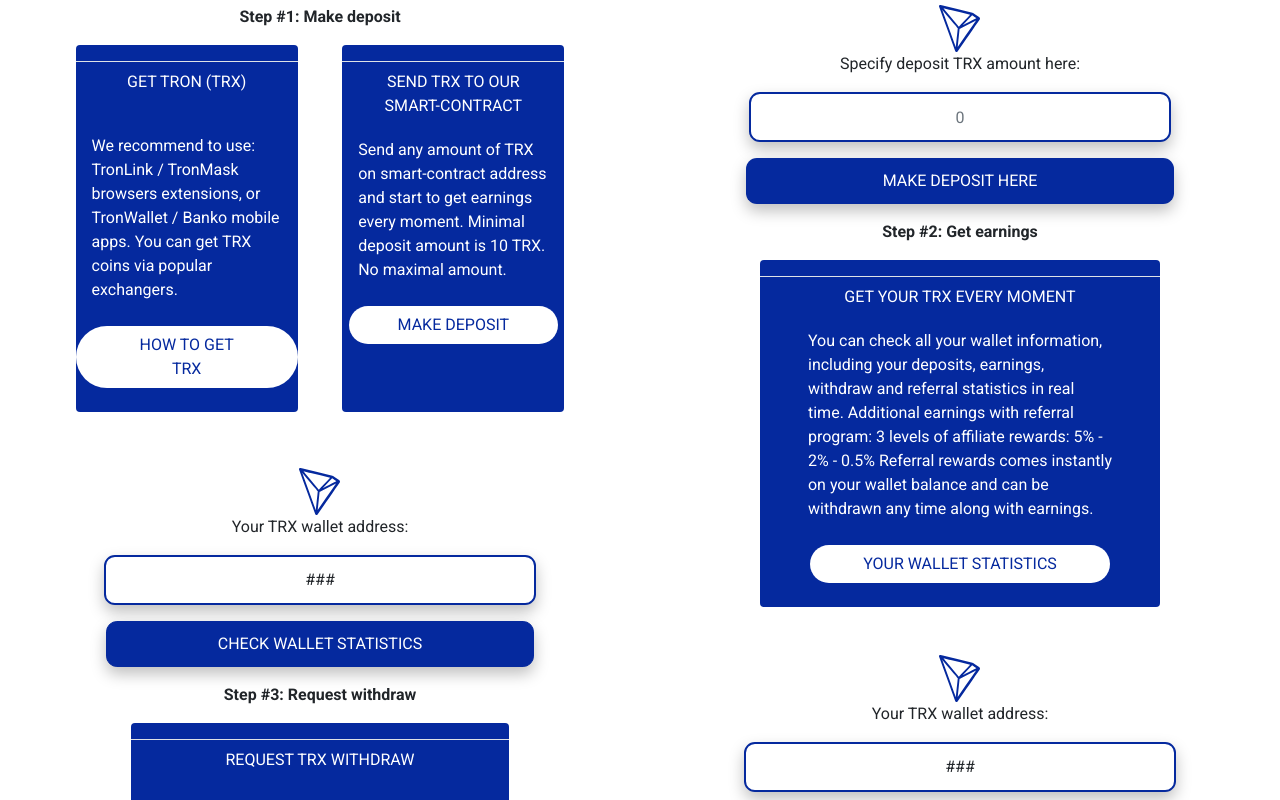
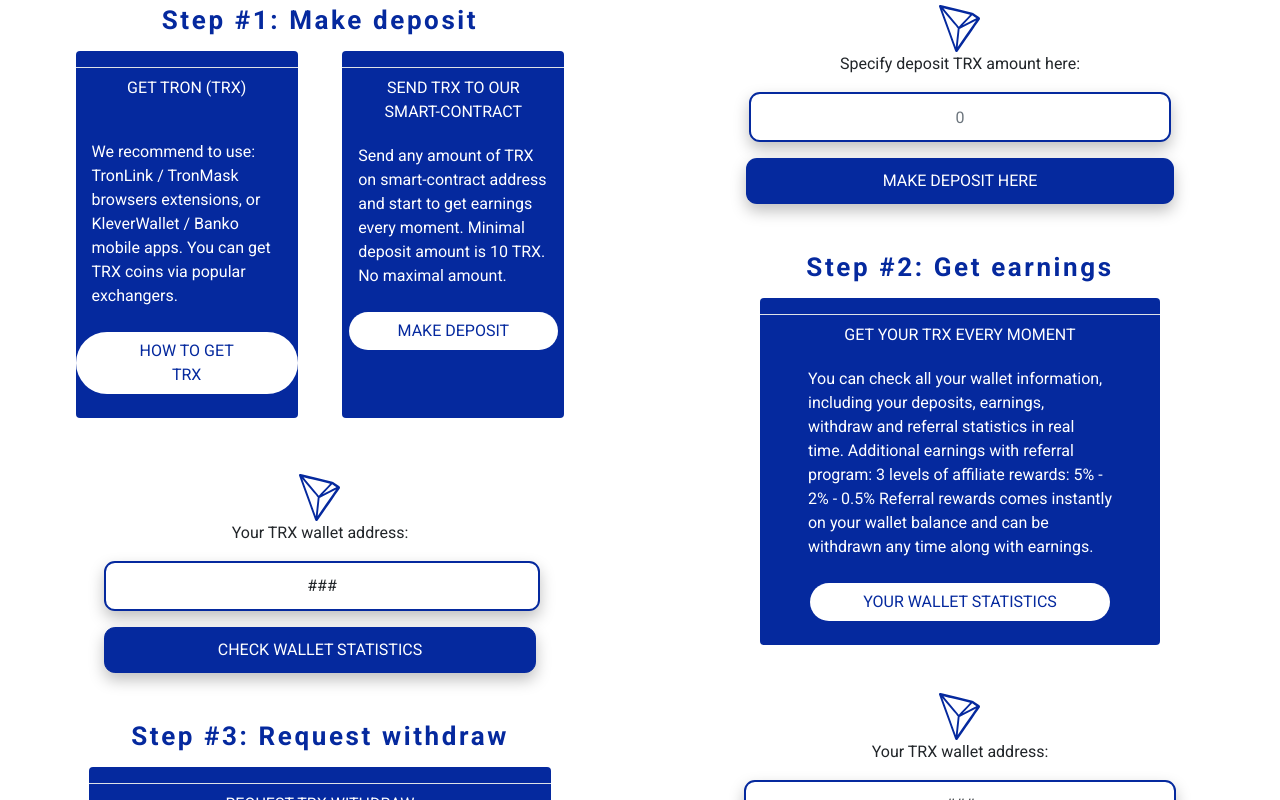
Before and after one commit to cyberorgnizm/tronaux, a React (Create React App) app: page / in a window 1280 px wide. Shown: the part 2660-3460 px from the top of the page. Built offline with nearby package versions, Linux system fonts and the light colour scheme.

Commit message:
Fix: resolve up to issue #18

```diff
--- a/src/App.css
+++ b/src/App.css
@@ -112,7 +112,7 @@
 .btn-border-primary {
   all: unset;
   width: 428px;
-  height: 46px;
+  height: 46px !important;
   box-shadow: 0px 7px 15px rgba(0, 0, 0, 0.25);
   border-radius: 10.8571px;
   background-color: #fff;
@@ -122,7 +122,7 @@
 .input-border-primary {
   all: unset;
   width: 418px;
-  height: 46px;
+  height: 46px !important;
   box-shadow: 0px 7px 15px rgba(0, 0, 0, 0.25);
   border-radius: 10.8571px;
   background-color: #fff;
@@ -191,3 +191,13 @@
   line-height: 21px;
   color: #716d6d;
 }
+
+.guide-title {
+  font-family: Roboto;
+  font-style: normal;
+  font-weight: bold;
+  font-size: 26px;
+  line-height: 30px;
+  letter-spacing: 0.1em;
+  color: #05299e;
+}
--- a/src/components/Guide.jsx
+++ b/src/components/Guide.jsx
@@ -42,13 +42,13 @@
           <p className="text-center text-primary section-sub-title">Simple 3 steps to get Earnings</p>
         </Col>
         <Col xs={11} sm={5} className="text-center mx-auto mt-4">
-          <p className="font-weight-bold">Step #1: Make deposit</p>
+          <p className="guide-title">Step #1: Make deposit</p>
           <Row className="mb-2">
             <Col xs={11} sm={5} className="bg-primary text-white mr-1 mb-4 px-0 pt-3 rounded mx-auto">
               <p className="pt-2 pb-3 px-3 border-top">GET TRON (TRX)</p>
               <p className="text-left px-3 my-4">
                 We recommend to use: TronLink / TronMask browsers extensions, or
-                TronWallet / Banko mobile apps. You can get TRX coins via
+                KleverWallet / Banko mobile apps. You can get TRX coins via
                 popular exchangers.
               </p>
               <button className="btn btn-md bg-white text-primary d-block my-4 mx-auto px-5 rounded-pill">
@@ -67,17 +67,18 @@
               </button>
             </Col>
           </Row>
+          <Col md={11} className="mx-auto">
             <img src={blueLogo} alt="Tron logo" className="mt-4" />
             <p>Your TRX wallet address:</p>
-          <button className="btn btn-md btn-border-primary d-block mb-3 mx-auto">
+            <button className="btn btn-md btn-border-primary d-block mb-3 mx-auto w-100">
               {addr || "###"}
             </button>
-          <button className="btn btn-md btn-primary btn-action-primary d-block mb-3 mx-auto">
+            <button className="btn btn-md btn-primary btn-action-primary d-block mb-3 mx-auto w-100">
               CHECK WALLET STATISTICS
             </button>
-
-          <p className="font-weight-bold">Step #3: Request withdraw</p>
-          <Col md={9} className="bg-primary text-white mb-4 px-0 pt-3 pb-4 rounded mx-auto">
+          </Col>
+          <p className="guide-title mt-5">Step #3: Request withdraw</p>
+          <Col md={11} className="bg-primary text-white mb-4 px-0 pt-3 pb-4 rounded mx-auto">
               <p className="pt-2 pb-3 px-3 border-top">REQUEST TRX WITHDRAW </p>
               <p className="text-left d-block mb-1 px-4">
                 Your payout will come instantly
@@ -113,9 +114,9 @@
           <button disabled={showErr} onClick={handleInvestment} className="btn btn-md btn-action-primary text-white d-block mb-3 mx-auto">
             MAKE DEPOSIT HERE
           </button>
-          <p className="font-weight-bold">Step #2: Get earnings</p>
+          <p className="guide-title mt-5">Step #2: Get earnings</p>
           <Row>
-            <Col md={9} className="bg-primary text-white mb-4 px-0 pt-3 rounded mx-auto">
+            <Col sm={9} className="bg-primary text-white mb-4 px-0 pt-3 rounded mx-auto">
                 <p className="pt-2 pb-1 px-3 border-top">GET YOUR TRX EVERY MOMENT</p>
                 <p className="text-left d-block px-5 mx-auto">
                   You can check all your wallet information, including your
```
Also changed, not shown: 1 other file (tests, documents, lock files or other folders). Lines whose indentation alone changed are shown as unchanged.
